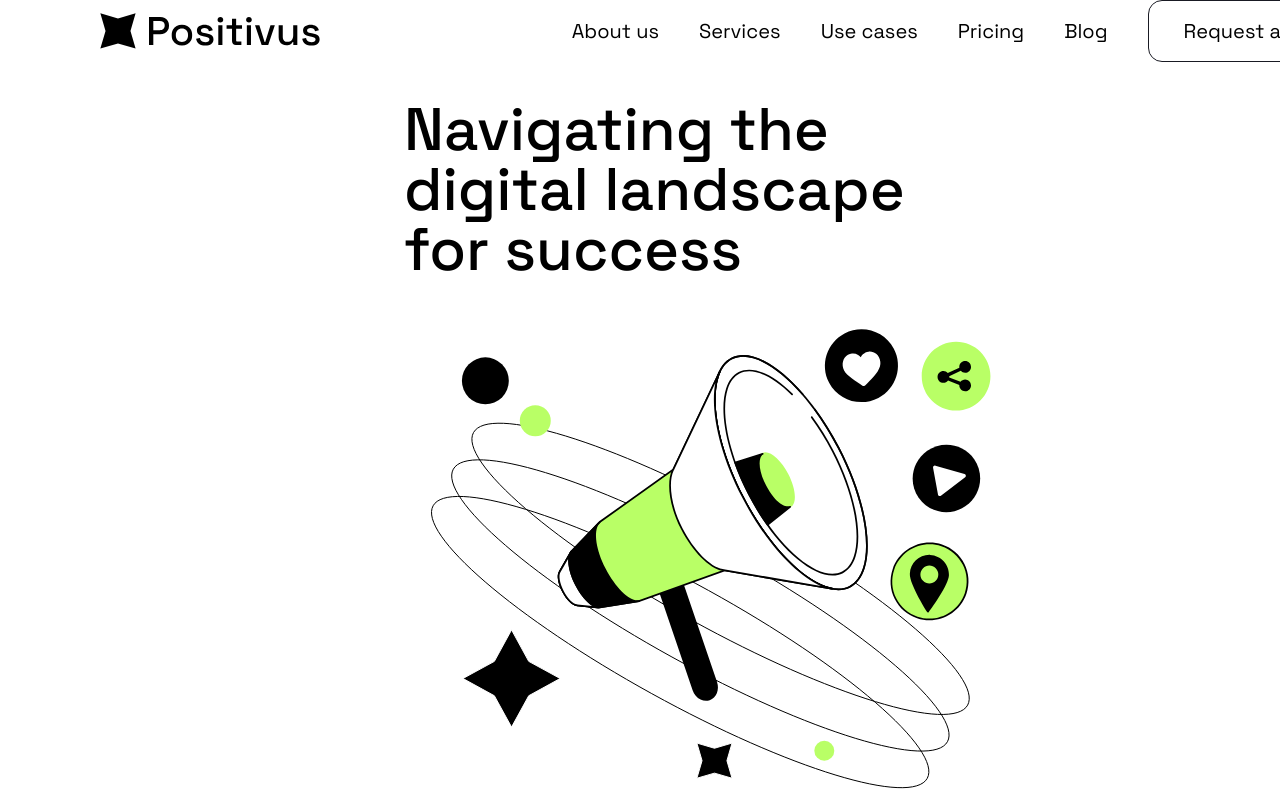
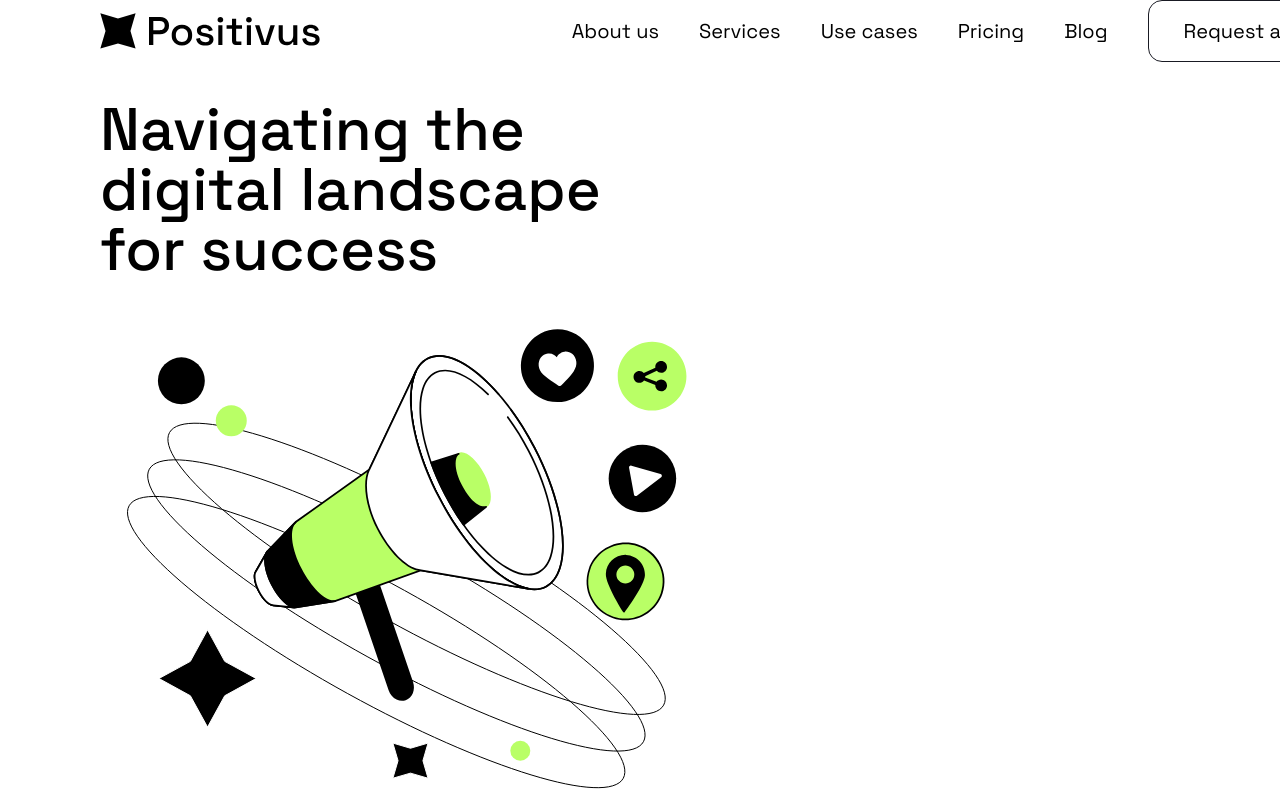
Before and after one commit to priyanshsao/positivus, a React (Vite) app: page / in a window 1280 px wide. Shown: the top 800 px of the page. Built offline with nearby package versions, Linux system fonts and the light colour scheme.

Commit message:
modified hero section

```diff
--- a/src/App.jsx
+++ b/src/App.jsx
@@ -79,7 +79,7 @@ function App() {
       <div className="hero">
 
         {/* Navbar */}
-        <nav className="hidden md:flex items-center gap-10">
+        <nav className="hidden md:flex items-center gap-10 w-full">
           <div className="flex flex-1">
             <Logo/>
           </div>
--- a/src/index.css
+++ b/src/index.css
@@ -124,8 +124,9 @@
          flex-col
          gap-12 sm:gap-20 lg:gap-17.5
          col-span-full
-         mt-20.5 sm:mt-25
-         items-center
+         pt-20.5 sm:pt-25
+         h-[screen] md:h-fit
+         items-center md:items-start
    }
 
    .hero-svg{
@@ -139,10 +140,10 @@
          flex
          flex-col md:flex-row
          sm:gap-14 md:gap-6
-         h-[screen-56px] sm:h-[screen-62px] md:h-fit
+         h-fit
          justify-center md:justify-between
          items-center
-         max-w-[472px]
+         max-w-[472px] sm:max-w-none sm:w-full
    }
 
    .header-element{
@@ -151,7 +152,6 @@
          flex-col
          justify-between gap-5 sm:gap-14 md:gap-3 lg:gap-9
          md:w-[326px] lg:w-133
-         h-[screen-95px] md:h-fit
    }
 
    .header-element-h{
```
